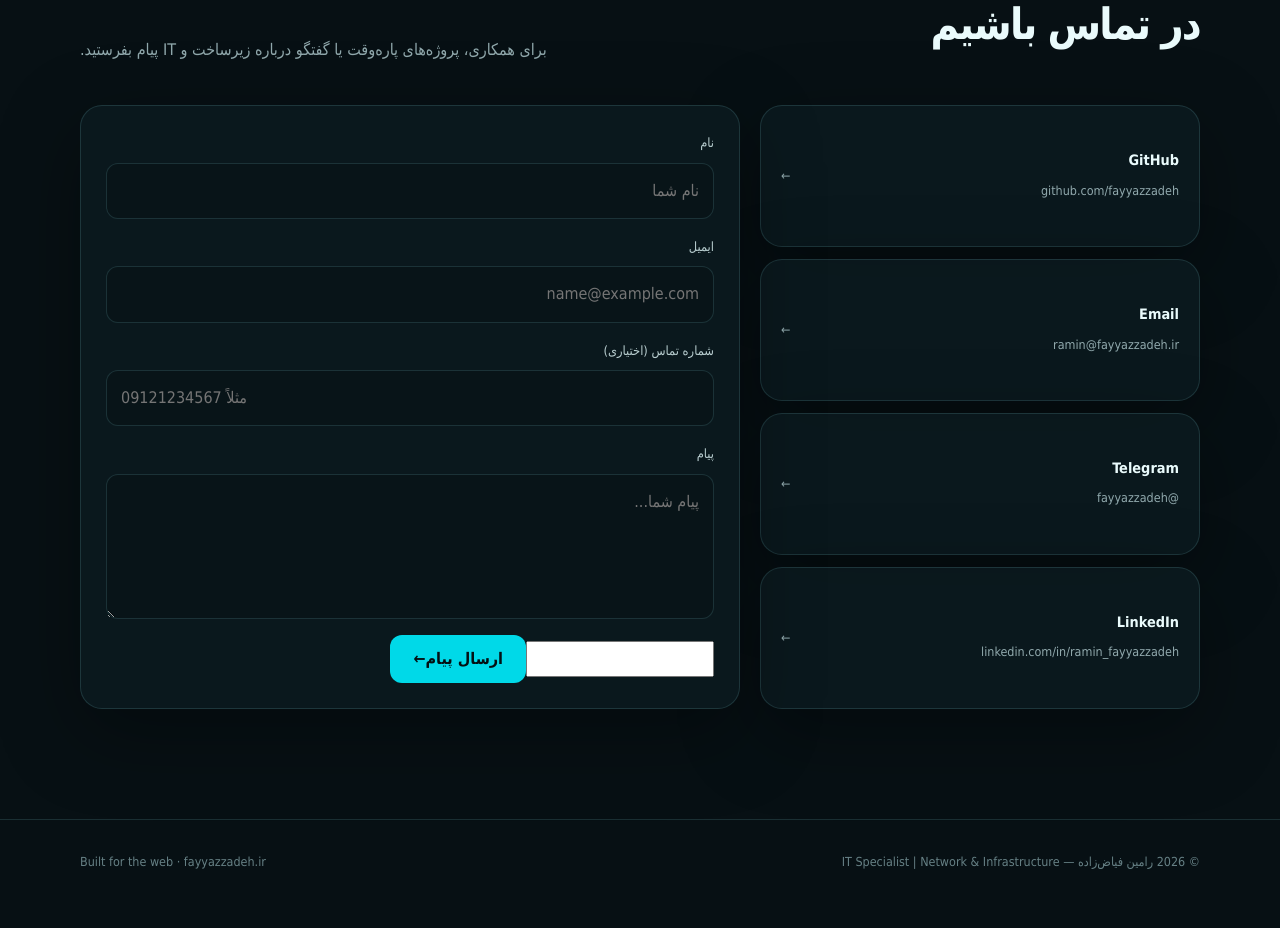
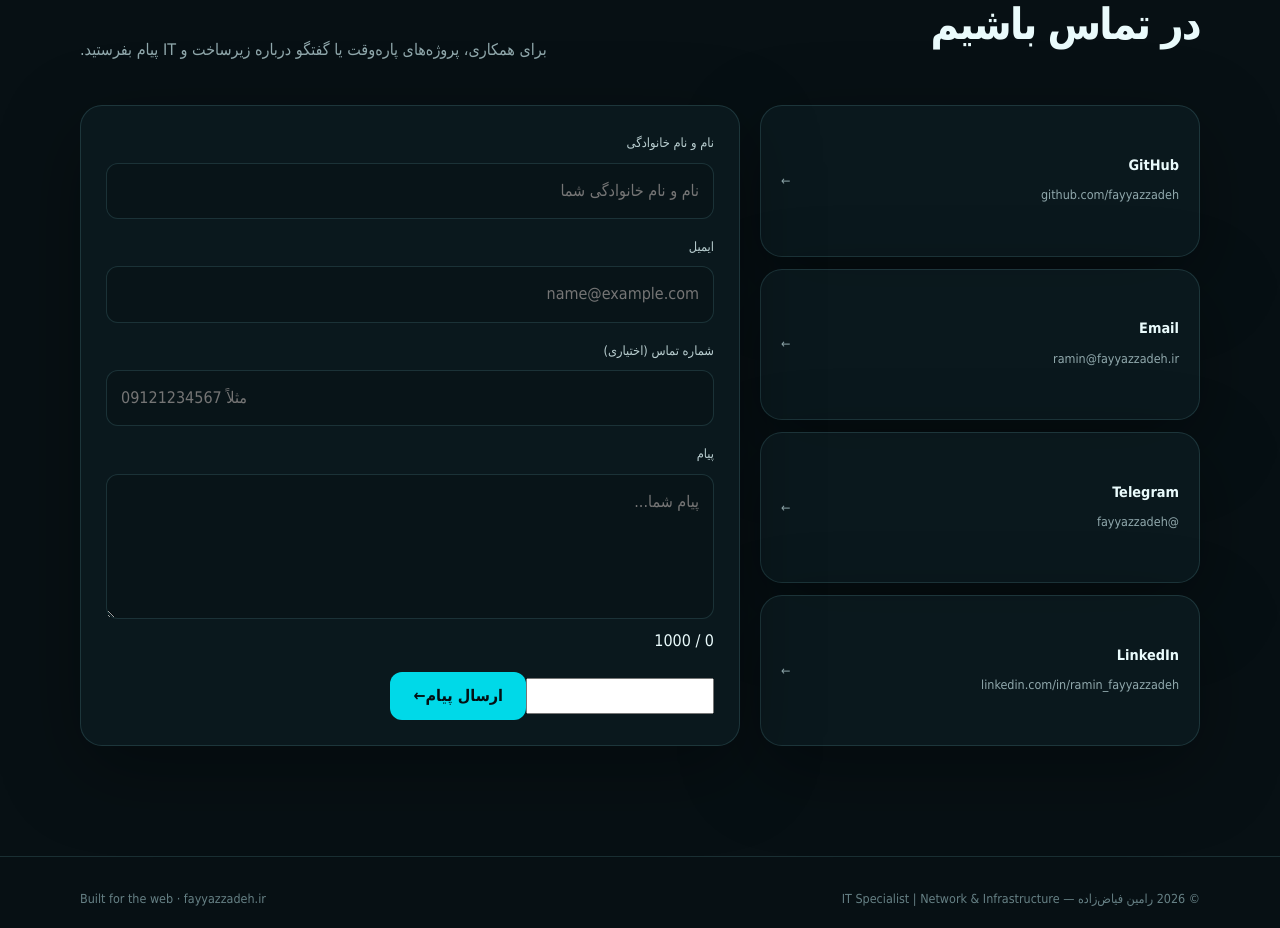
Before and after one commit to fayyazzadeh/fayyazadeh, a Next.js app: page / in a window 1280 px wide. Shown: the part 5380-6308 px from the top of the page. Built offline with nearby package versions, Linux system fonts and the light colour scheme; a small style sheet from the web is missing; a web font is replaced by a local one.

Commit message:
feat: add contact form character limits

```diff
--- a/app/page.tsx
+++ b/app/page.tsx
@@ -143,6 +143,7 @@ export default function Home() {
   const [mobileMenuOpen, setMobileMenuOpen] = useState(false);
   const [sending, setSending] = useState(false);
   const [status, setStatus] = useState("");
+  const [messageLength, setMessageLength] = useState(0);
 
   async function handleSubmit(event: FormEvent<HTMLFormElement>) {
     event.preventDefault();
@@ -546,23 +547,33 @@ export default function Home() {
 
               <form className="panel contact-form" onSubmit={handleSubmit}>
                 <div className="field">
-                  <label htmlFor="name">نام</label>
-                  <input id="name" name="name" required maxLength={100} placeholder="نام شما" />
+                  <label htmlFor="name">نام و نام خانوادگی</label>
+                  <input id="name" name="name" required maxLength={30} placeholder="نام و نام خانوادگی شما" />
                 </div>
 
                 <div className="field">
                   <label htmlFor="email">ایمیل</label>
-                  <input id="email" name="email" type="email" required maxLength={254} placeholder="name@example.com" />
+                  <input id="email" name="email" type="email" required maxLength={30} placeholder="name@example.com" />
                 </div>
 
                 <div className="field">
                   <label htmlFor="phone">شماره تماس (اختیاری)</label>
-                  <input id="phone" name="phone" type="tel" maxLength={20} placeholder="مثلاً 09121234567" inputMode="tel" />
+                  <input id="phone" name="phone" type="tel" maxLength={14} placeholder="مثلاً 09121234567" inputMode="tel" />
                 </div>
 
                 <div className="field">
                   <label htmlFor="message">پیام</label>
-                  <textarea id="message" name="message" required maxLength={5000} placeholder="پیام شما..." />
+                  <textarea
+                    id="message"
+                    name="message"
+                    required
+                    maxLength={1000}
+                    placeholder="پیام شما..."
+                    onChange={(event) => setMessageLength(event.target.value.length)}
+                  />
+                  <div className="character-count" aria-live="polite">
+                    {messageLength} / 1000
+                  </div>
                 </div>
 
                 <div className="cf-turnstile" data-sitekey="0x4AAAAAAE7pG48PU_SVKf-s" data-theme="dark" data-size="flexible" data-language="auto" />
```
